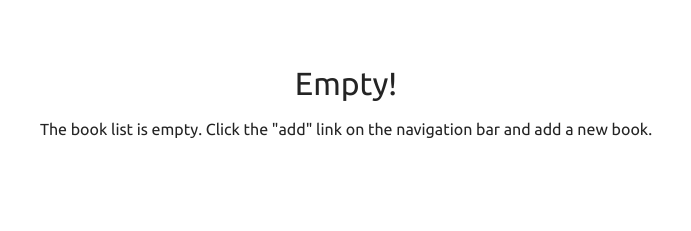
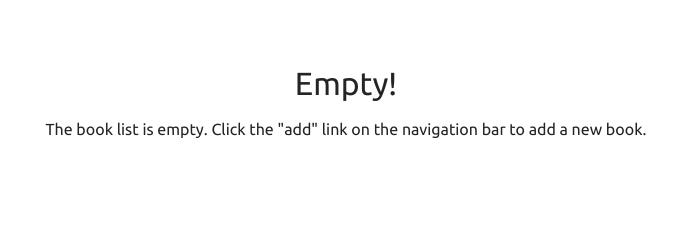
Before and after one commit to Timbar09/Awesome-books-vol-2, a website with bundled scripts: page index.html in a window 1280 px wide. Shown: the part 212-443 px from the top of the page, 294-985 px from the left. Built offline with nearby package versions, Linux system fonts and the light colour scheme.

Commit message:
Update currentDate helper class

```diff
--- a/index.css
+++ b/index.css
@@ -225,7 +225,7 @@ a {
   box-shadow: 0.25rem 0.25rem 1rem rgba(0, 0, 0, 0.18);
 }
 
-.contact .container {
+.contact__content {
   display: flex;
   flex-direction: column;
   justify-content: center;
--- a/modules/userInterface.js
+++ b/modules/userInterface.js
@@ -20,9 +20,24 @@ export default class UserInterface {
 
   static currentDate() {
     const refreshFunc = () => {
-      const date = `${DateTime.now().day}.${DateTime.now().month}.${DateTime.now().year}`;
-      const time = `${DateTime.now().hour}: ${DateTime.now().minute}`;
+      let theDay, theMonth, theHour, theMinute;
+
+      `${DateTime.now().day}`.length === 1 ? (theDay = `0${DateTime.now().day}`) : (theDay = `${DateTime.now().day}`);
+      `${DateTime.now().month}`.length === 1
+        ? (theMonth = `0${DateTime.now().month}`)
+        : (theMonth = `${DateTime.now().month}`);
+      `${DateTime.now().hour}`.length === 1
+        ? (theHour = `0${DateTime.now().hour}`)
+        : (theHour = `${DateTime.now().hour}`);
+      `${DateTime.now().minute}`.length === 1
+        ? (theMinute = `0${DateTime.now().minute}`)
+        : (theMinute = `${DateTime.now().minute}`);
+
+      const date = `${theDay}.${theMonth}.${DateTime.now().year}`;
+      const time = `${theHour}: ${theMinute}`;
       const displayDateTime = document.querySelectorAll('.section__date');
+
+      console.log(`${DateTime.now().day}`.length);
 
       displayDateTime.forEach((display) => (display.textContent = `${date}, ${time}`));
     };
@@ -37,7 +52,7 @@ export default class UserInterface {
       emptyMessage.innerHTML = '';
     } else {
       emptyMessage.innerHTML =
-        '<span>Empty!</span>The book list is empty. Click the "add" link on the navigation bar and add a new book.';
+        '<span>Empty!</span>The book list is empty. Click the "add" link on the navigation bar to add a new book.';
     }
   }
 
```
